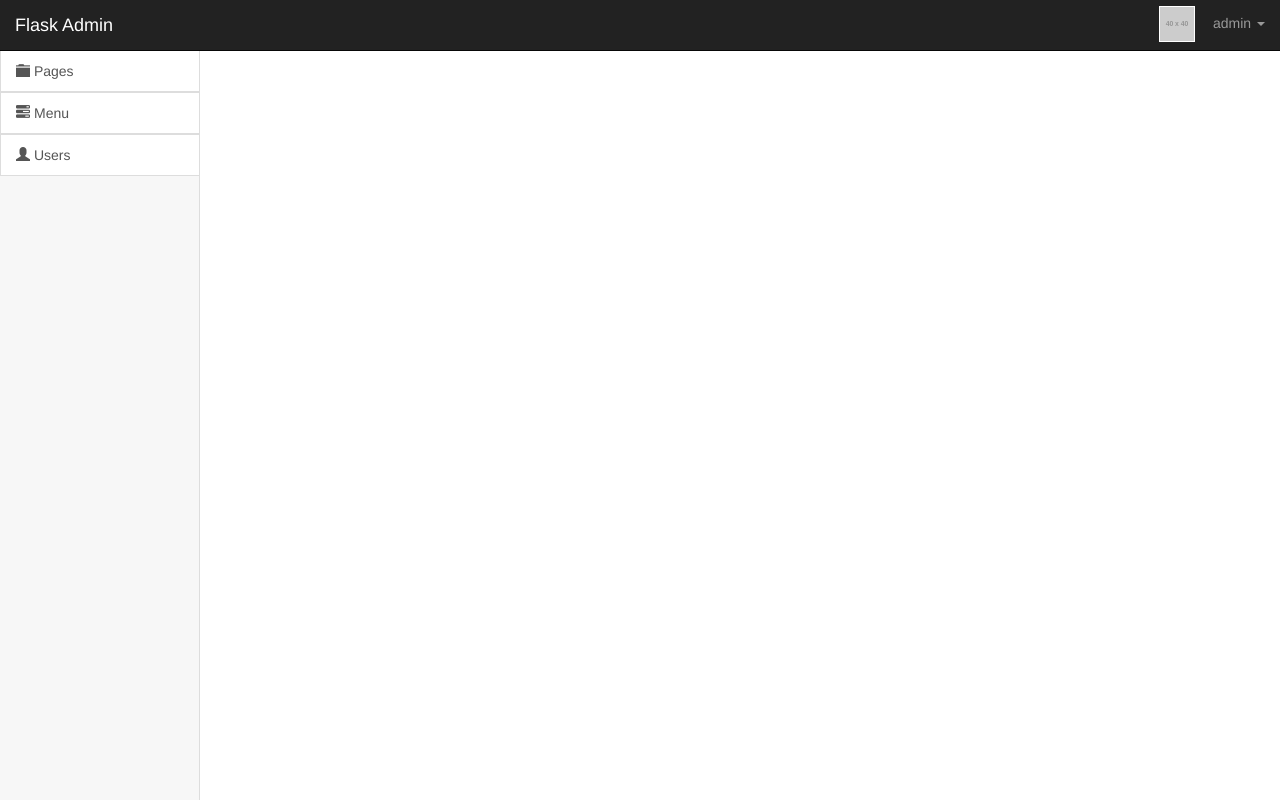
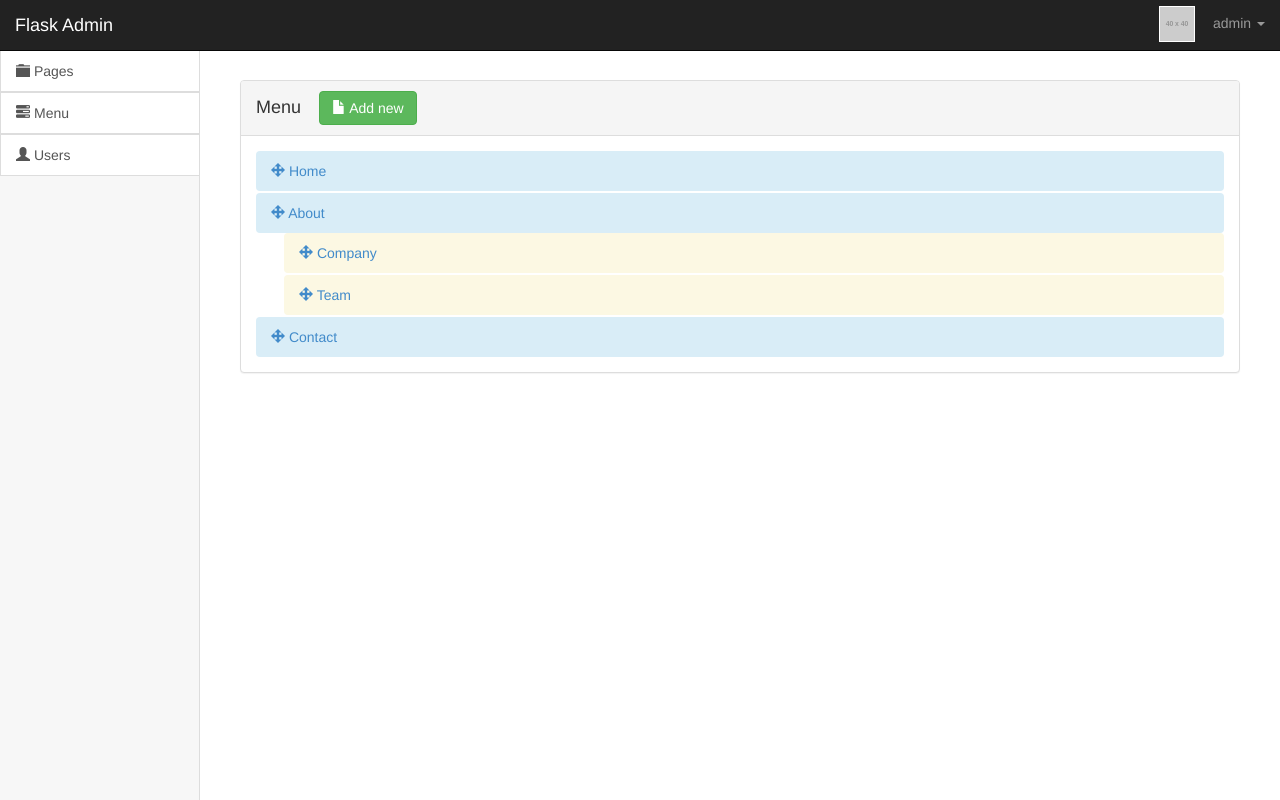
Before and after one commit to twstddev/flask-admin-panel, a Flask app: page /admin/menuitems/ in a window 1280 px wide. Run offline with Flask 2, Linux system fonts and the light colour scheme; grey boxes labelled with a size stand in for pictures from a placeholder-image service; some libraries are stand-ins or nearby versions.

Commit message:
Add menu items index page

```diff
--- a/app/__init__.py
+++ b/app/__init__.py
@@ -1,6 +1,7 @@
 from flask import Flask, render_template
 from flask.ext.mongoengine import MongoEngine
 from .utils import generate_secret_key
+from .template_helpers import helpers
 
 app = Flask( __name__ )
 app.config.from_object( "config" )
@@ -27,5 +28,10 @@ def test_menu_item():
 
 	return menu_item.title
 
+# register templates helpers
+@app.context_processor
+def inject_helpers():
+	return helpers
+
 from app.menuitems.views import module as user_module
 app.register_blueprint( user_module )
--- /dev/null
+++ b/app/template_helpers.py
@@ -0,0 +1,11 @@
+def is_current_module( module_name ):
+	"""
+	Checks if the current module name is set and
+	compares it against the given name.
+	"""
+	return "active" if module_name == current_module else ""
+
+
+helpers = {
+	"is_current_module" : is_current_module
+}
--- a/app/templates/layouts/admin.html
+++ b/app/templates/layouts/admin.html
@@ -37,7 +37,7 @@
 			</a>
 		</li>
 		<li>
-			<a class="list-group-item" href="#">
+			<a class="list-group-item" href="{{ url_for( "menuitems:admin.index" ) }}">
 				<i class="glyphicon glyphicon-tasks"></i>
 				Menu
 			</a>
--- a/app/templates/menuitems/index.html
+++ b/app/templates/menuitems/index.html
@@ -1,3 +1,61 @@
 {% extends "layouts/admin.html" %}
+{% set current_module = "menuitems" %}
+
 {% block content %}
+{% with messages = get_flashed_messages( with_categories = true ) %}
+	{% for category, message in messages %}
+		<p class="alert alert-{{ category }} alert-dismissable">
+			<button class="close" type="button" data-dismiss="true" aria-hidden="true">&times;</button>
+			{{ message }}
+		</p>
+	{% endfor %}
+{% endwith %}
+<section class="admin-panel panel panel-default">
+	<div class="panel-heading">
+		<h4 class="pull-left">
+			Menu
+		</h4>
+		<a class="btn btn-success pull-left" href="#">
+			<i class="glyphicon glyphicon-file"></i>
+			Add new
+		</a>
+		<div class="clearfix"></div>
+	</div>
+	<div class="panel-body">
+		<ul class="nav nav-pills nav-stacked admin-pills">
+			<li>
+				<a href="#" class="bg-info">
+					<i class="glyphicon glyphicon-move"></i>
+					Home
+				</a>
+			</li>
+			<li>
+				<a href="#" class="bg-info">
+					<i class="glyphicon glyphicon-move"></i>
+					About
+				</a>
+				<ul class="nav nav-pills nav-stacked">
+					<li>
+						<a href="#" class="bg-warning">
+							<i class="glyphicon glyphicon-move"></i>
+							Company
+						</a>
+					</li>
+					<li>
+						<a href="#" class="bg-warning">
+							<i class="glyphicon glyphicon-move"></i>
+							Team
+						</a>
+					</li>
+				</ul>
+			</li>
+			<li>
+				<a href="#" class="bg-info">
+					<i class="glyphicon glyphicon-move"></i>
+					Contact
+				</a>
+			</li>
+		</ul>
+	</div>
+</section>
 {% endblock %}
```
